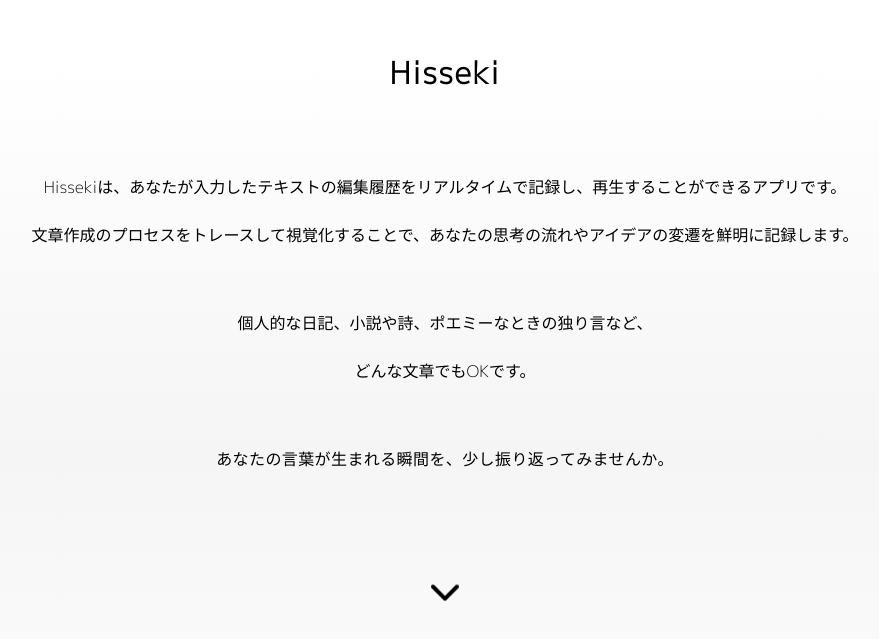
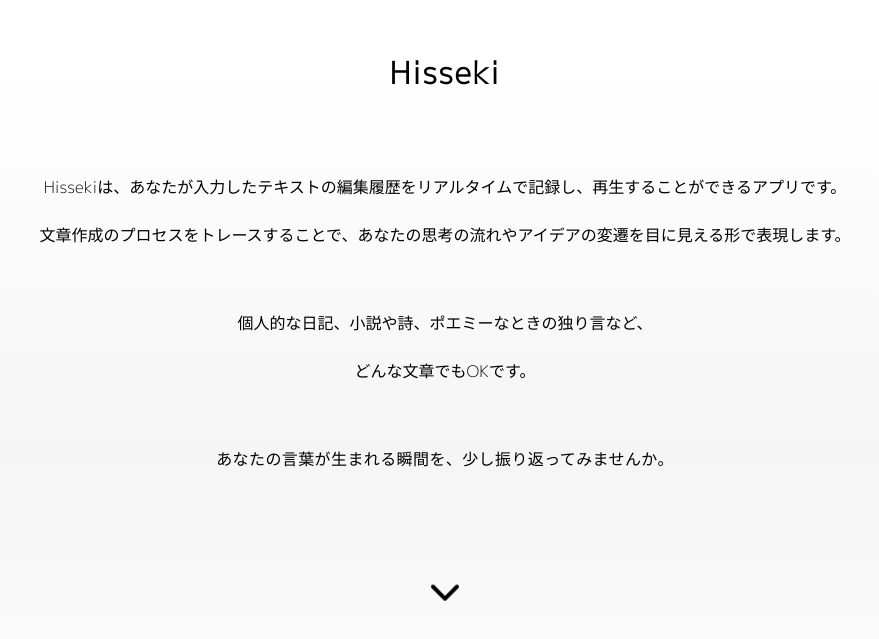
Before and after one commit to 0ldx7/Hisseki, a Next.js app: page / in a window 1280 px wide. Shown: the part 105-744 px from the top of the page, without its empty margins (195-1074 px from the left). Built offline with nearby package versions, Linux system fonts and the light colour scheme; no server answers; the database is empty.

Commit message:
add: READMEを加筆

```diff
--- a/src/app/components/Concept/page.tsx
+++ b/src/app/components/Concept/page.tsx
@@ -99,7 +99,7 @@ const Concept: React.FC = () => {
             {/* <ColorThemeSelector /> */}
             <div className='mt-20 text-center'>
                 <p className='pb-4'>Hissekiは、あなたが入力したテキストの編集履歴をリアルタイムで記録し、再生することができるアプリです。</p>
-                <p className='pb-4'>文章作成のプロセスをトレースして視覚化することで、あなたの思考の流れやアイデアの変遷を鮮明に記録します。</p>
+                <p className='pb-4'>文章作成のプロセスをトレースすることで、あなたの思考の流れやアイデアの変遷を目に見える形で表現します。</p>
             </div>
             <div className='mt-10 relative text-center'>
                 <p className='text-center pb-4'>個人的な日記、小説や詩、ポエミーなときの独り言など、</p>
```
Also changed, not shown: 1 other file (tests, documents, lock files or other folders).
